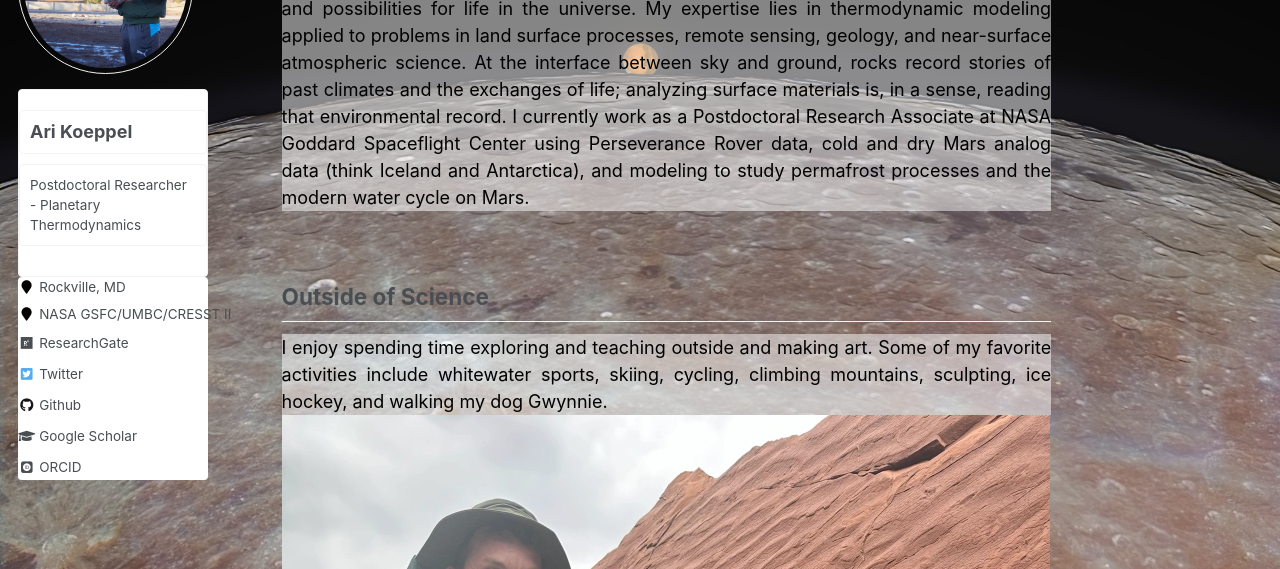
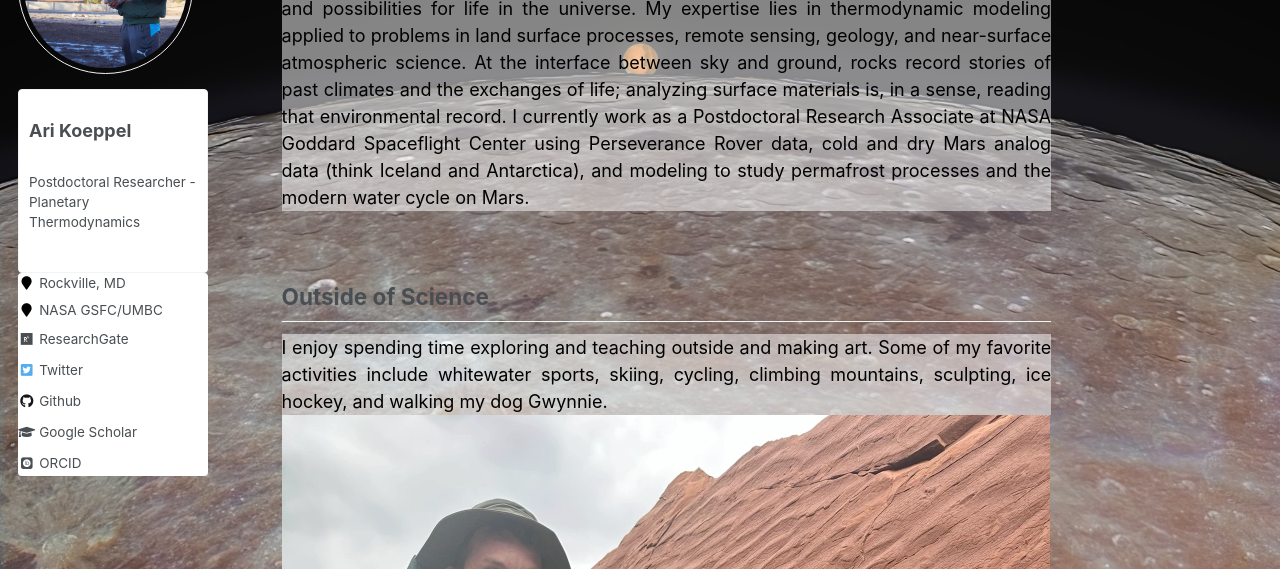
Before and after one commit to ahdkoeppel/ahdkoeppel.github.io, a Jekyll site: the page built from _pages/about.md, in a window 1280 px wide. Shown: the part 219-788 px from the top of the page. Built offline with Jekyll 4.4.1, drawn with Linux system fonts in a browser that asks for light colours; some web fonts are replaced.

Commit message:
Sleekening

```diff
--- a/_config.yml
+++ b/_config.yml
@@ -84,7 +84,7 @@ author:
   avatar           : "bio-photo.png"
   bio              : "Postdoctoral Researcher - Planetary Thermodynamics"
   location         : "Rockville, MD"
-  employer         : "NASA GSFC/UMBC/CRESST II"
+  employer         : "NASA GSFC/UMBC"
   pubmed           : #"https://www.ncbi.nlm.nih.gov/pubmed/?term=john+snow"
   googlescholar    : "https://scholar.google.com/citations?hl=en&user=jwCWmUcAAAAJ&view_op=list_works&gmla=AOV7GLOMMFTDzc9srG5NA1mXvXC7kiQ2mkkX4fqDaWrJq0S-e5pM3YR82uGA4EBMIoQ7ACPWNtdZCs82lYFZCgi2"
   email            :
--- a/_sass/_sidebar.scss
+++ b/_sass/_sidebar.scss
@@ -116,9 +116,6 @@
 .author__name {
   margin: 0;
   background: #fff;
-  border: 1px solid $border-color;
-  border-radius: $border-radius;
-  margin-top: 15px;
   padding: 10px;
 
   @include breakpoint($large) {
@@ -135,9 +132,6 @@
 .author__bio {
   margin: 0;
   background: #fff;
-  border: 1px solid $border-color;
-  border-radius: $border-radius;
-  margin-top: 15px;
   padding: 10px;
 
   @include breakpoint($large) {
```
